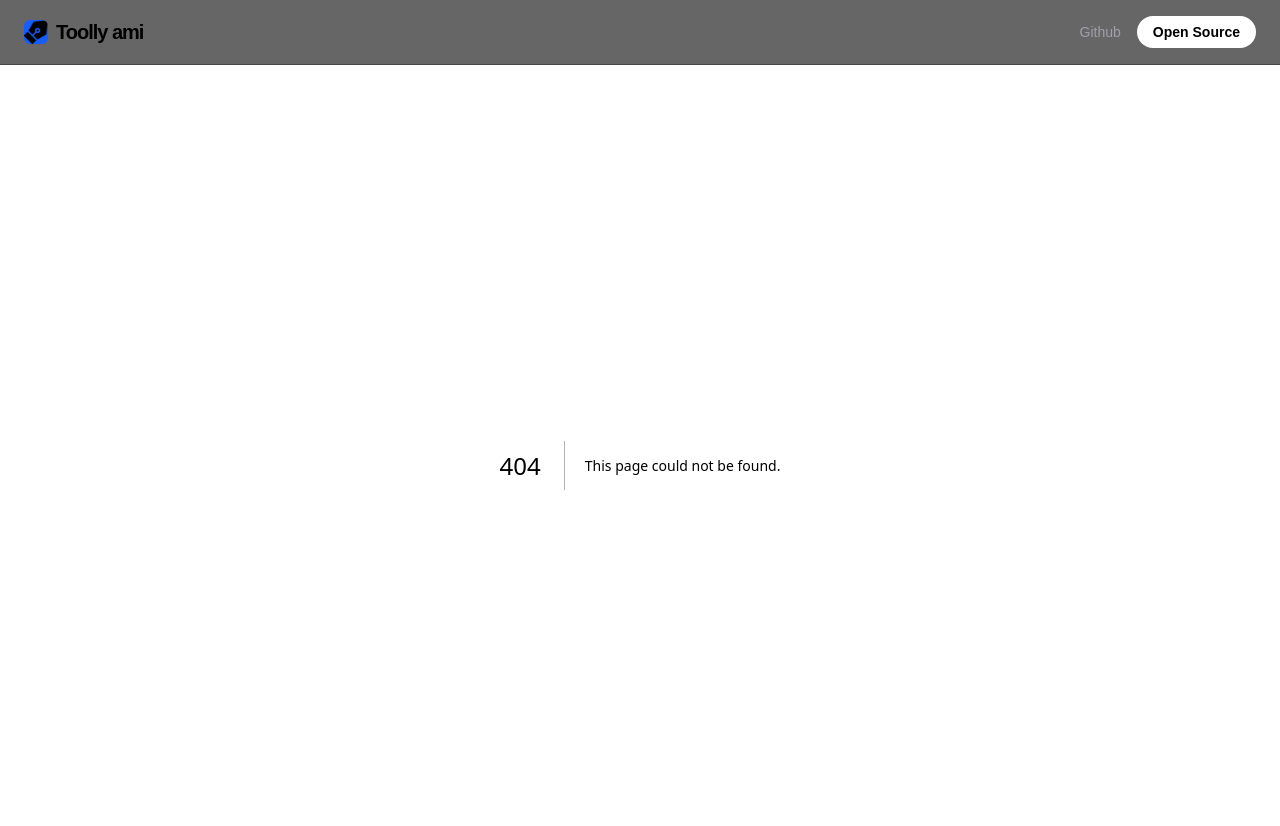
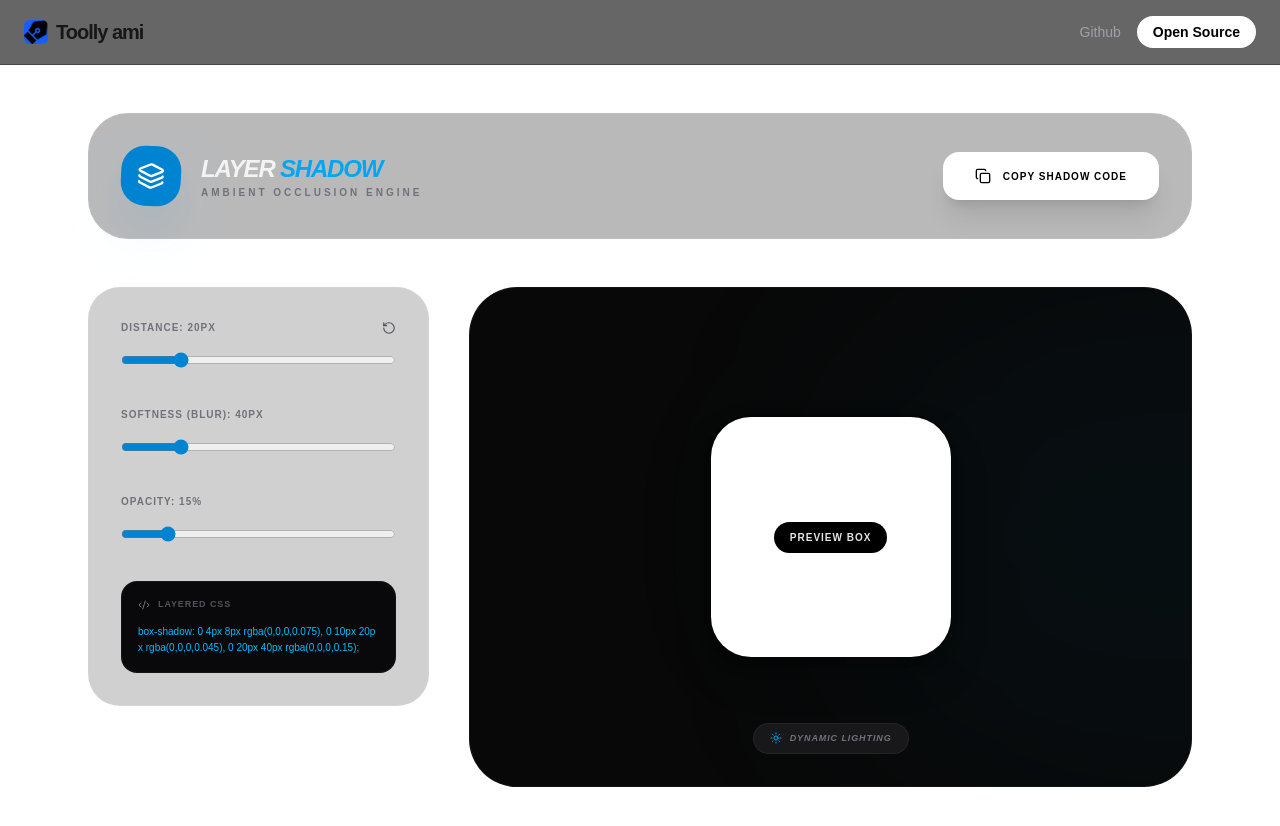
Before and after one commit to Fahim-hash/toolly.ami, a Next.js app: page /tools/shadow in a window 1280 px wide. Before the commit this address had no page. Shown: the top 826 px of the page. Built offline with nearby package versions, Linux system fonts and the light colour scheme.

Commit message:
Create page.tsx

```diff
--- /dev/null
+++ b/app/tools/shadow/page.tsx
@@ -0,0 +1,153 @@
+"use client";
+import dynamic from 'next/dynamic';
+import { useState } from 'react';
+import {
+  Layers, Copy, Check,
+  RotateCcw, Square, Box,
+  Code2, Share2, Sun
+} from 'lucide-react';
+
+const ShadowEngine = () => {
+  const [distance, setDistance] = useState(20);
+  const [blur, setBlur] = useState(40);
+  const [opacity, setOpacity] = useState(0.15);
+  const [color, setColor] = useState('#000000');
+  const [copied, setCopied] = useState(false);
+
+  // Multi-layered shadow logic for premium "smooth" look
+  const shadowValue = `
+    0 ${distance * 0.2}px ${blur * 0.2}px rgba(0,0,0,${opacity * 0.5}),
+    0 ${distance * 0.5}px ${blur * 0.5}px rgba(0,0,0,${opacity * 0.3}),
+    0 ${distance}px ${blur}px rgba(0,0,0,${opacity})
+  `.replace(/\s+/g, ' ').trim();
+
+  const cssCode = `box-shadow: ${shadowValue};`;
+
+  const copyToClipboard = () => {
+    navigator.clipboard.writeText(cssCode);
+    setCopied(true);
+    setTimeout(() => setCopied(false), 2000);
+  };
+
+  return (
+    <div className="max-w-6xl mx-auto py-12 px-6 min-h-screen">
+      {/* Header */}
+      <div className="flex flex-col md:flex-row justify-between items-center mb-12 bg-zinc-900/30 p-8 rounded-[2.5rem] border border-white/5 gap-6">
+        <div className="flex items-center gap-5">
+          <div className="p-4 bg-sky-600 rounded-3xl shadow-2xl shadow-sky-600/20 rotate-3">
+            <Layers className="text-white" size={28} />
+          </div>
+          <div>
+            <h1 className="text-2xl font-black uppercase tracking-tighter italic text-zinc-100">
+              Layer <span className="text-sky-500">Shadow</span>
+            </h1>
+            <p className="text-[10px] font-bold text-zinc-500 uppercase tracking-[0.3em]">Ambient Occlusion Engine</p>
+          </div>
+        </div>
+
+        <button
+          onClick={copyToClipboard}
+          className="px-8 py-4 bg-white text-black rounded-2xl text-[10px] font-black uppercase tracking-widest flex items-center gap-3 shadow-xl transition-transform active:scale-95"
+        >
+          {copied ? <Check size={16} className="text-green-600" /> : <Copy size={16} />}
+          {copied ? 'Copied CSS!' : 'Copy Shadow Code'}
+        </button>
+      </div>
+
+      <div className="grid grid-cols-1 lg:grid-cols-12 gap-10">
+        {/* Controls */}
+        <div className="lg:col-span-4 space-y-6">
+          <div className="bg-zinc-900/20 border border-white/5 rounded-[2rem] p-8 space-y-8">
+            {/* Distance */}
+            <div>
+              <div className="flex justify-between items-center mb-4">
+                <label className="text-[10px] font-black text-zinc-500 uppercase tracking-widest">Distance: {distance}px</label>
+                <button onClick={() => setDistance(20)}><RotateCcw size={14} className="text-zinc-600 hover:text-white" /></button>
+              </div>
+              <input
+                type="range" min="0" max="100" value={distance}
+                onChange={(e) => setDistance(parseInt(e.target.value))}
+                className="w-full accent-sky-600"
+              />
+            </div>
+
+            {/* Blur */}
+            <div>
+              <label className="text-[10px] font-black text-zinc-500 uppercase tracking-widest block mb-4">Softness (Blur): {blur}px</label>
+              <input
+                type="range" min="0" max="200" value={blur}
+                onChange={(e) => setBlur(parseInt(e.target.value))}
+                className="w-full accent-sky-600"
+              />
+            </div>
+
+            {/* Opacity */}
+            <div>
+              <label className="text-[10px] font-black text-zinc-500 uppercase tracking-widest block mb-4">Opacity: {Math.round(opacity * 100)}%</label>
+              <input
+                type="range" min="0" max="1" step="0.01" value={opacity}
+                onChange={(e) => setOpacity(parseFloat(e.target.value))}
+                className="w-full accent-sky-600"
+              />
+            </div>
+
+            {/* CSS Snippet */}
+            <div className="p-4 bg-zinc-950 rounded-2xl border border-white/5">
+              <div className="flex items-center gap-2 mb-3">
+                <Code2 size={12} className="text-zinc-500" />
+                <span className="text-[9px] font-black text-zinc-600 uppercase tracking-widest">Layered CSS</span>
+              </div>
+              <code className="text-[10px] text-sky-400 font-mono block leading-relaxed break-all">
+                {cssCode}
+              </code>
+            </div>
+          </div>
+        </div>
+
+        {/* Preview Area */}
+        <div className="lg:col-span-8 bg-[#080808] border border-white/5 rounded-[3rem] p-10 min-h-[500px] flex items-center justify-center relative overflow-hidden">
+          <div className="absolute inset-0 bg-sky-600/5 blur-[120px] rounded-full translate-x-1/2" />
+
+          {/* Preview Box */}
+          <div
+            style={{
+              width: '240px',
+              height: '240px',
+              boxShadow: shadowValue,
+              backgroundColor: '#ffffff',
+              transition: 'all 0.1s ease-out'
+            }}
+            className="rounded-[2.5rem] flex items-center justify-center group relative border border-white/10"
+          >
+            <div className="text-zinc-200 font-black uppercase text-[10px] tracking-widest px-4 py-2 bg-black rounded-full">
+              Preview Box
+            </div>
+          </div>
+
+          <div className="absolute bottom-8 flex gap-4">
+             <div className="flex items-center gap-2 px-4 py-2 bg-zinc-900 rounded-full border border-white/5">
+               <Sun size={12} className="text-sky-500" />
+               <span className="text-[9px] font-bold text-zinc-500 uppercase italic tracking-widest">Dynamic Lighting</span>
+             </div>
+          </div>
+        </div>
+      </div>
+    </div>
+  );
+};
+
+// --- SSR Prevention ---
+const DynamicShadow = dynamic(() => Promise.resolve(ShadowEngine), {
+  ssr: false,
+  loading: () => (
+    <div className="min-h-screen bg-[#050505] flex items-center justify-center">
+      <div className="animate-pulse text-sky-600 font-black tracking-widest uppercase text-xs italic">
+        Calculating Depth...
+      </div>
+    </div>
+  ),
+});
+
+export default function Page() {
+  return <DynamicShadow />;
+}
```
